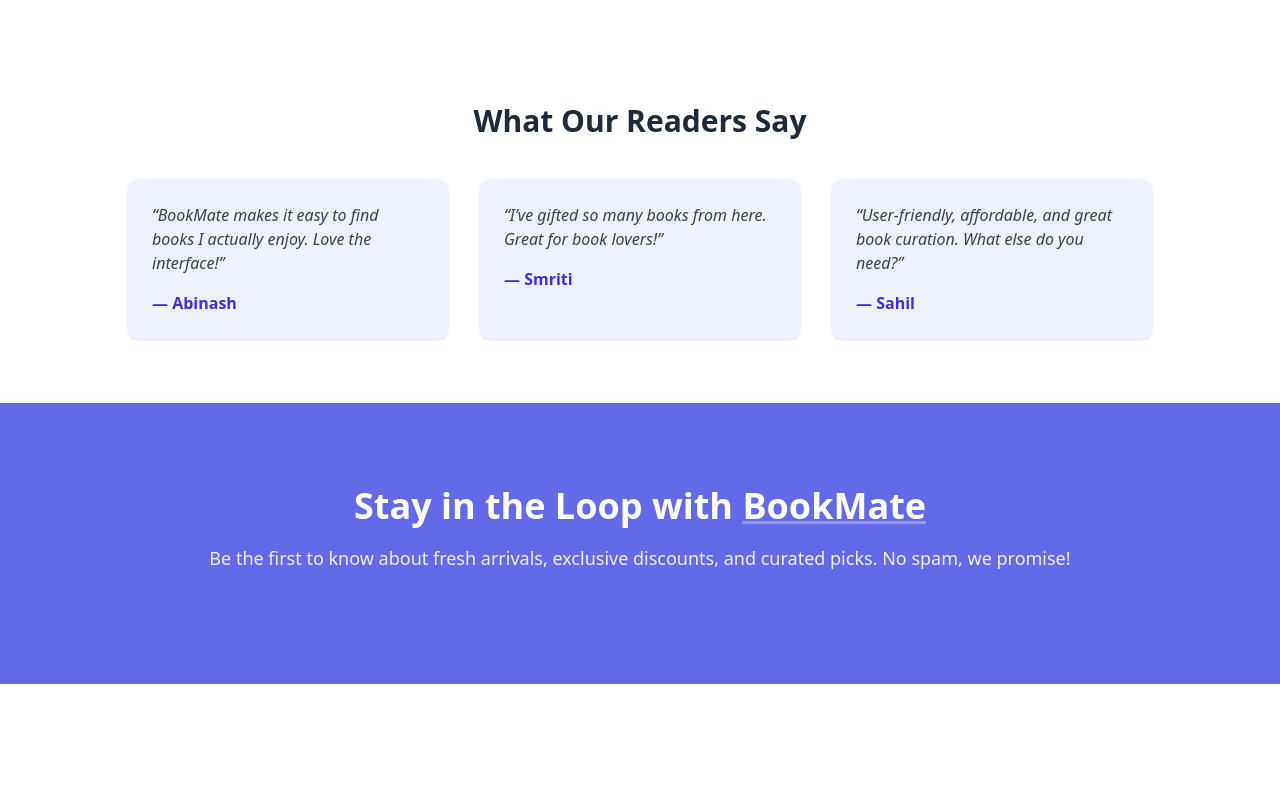
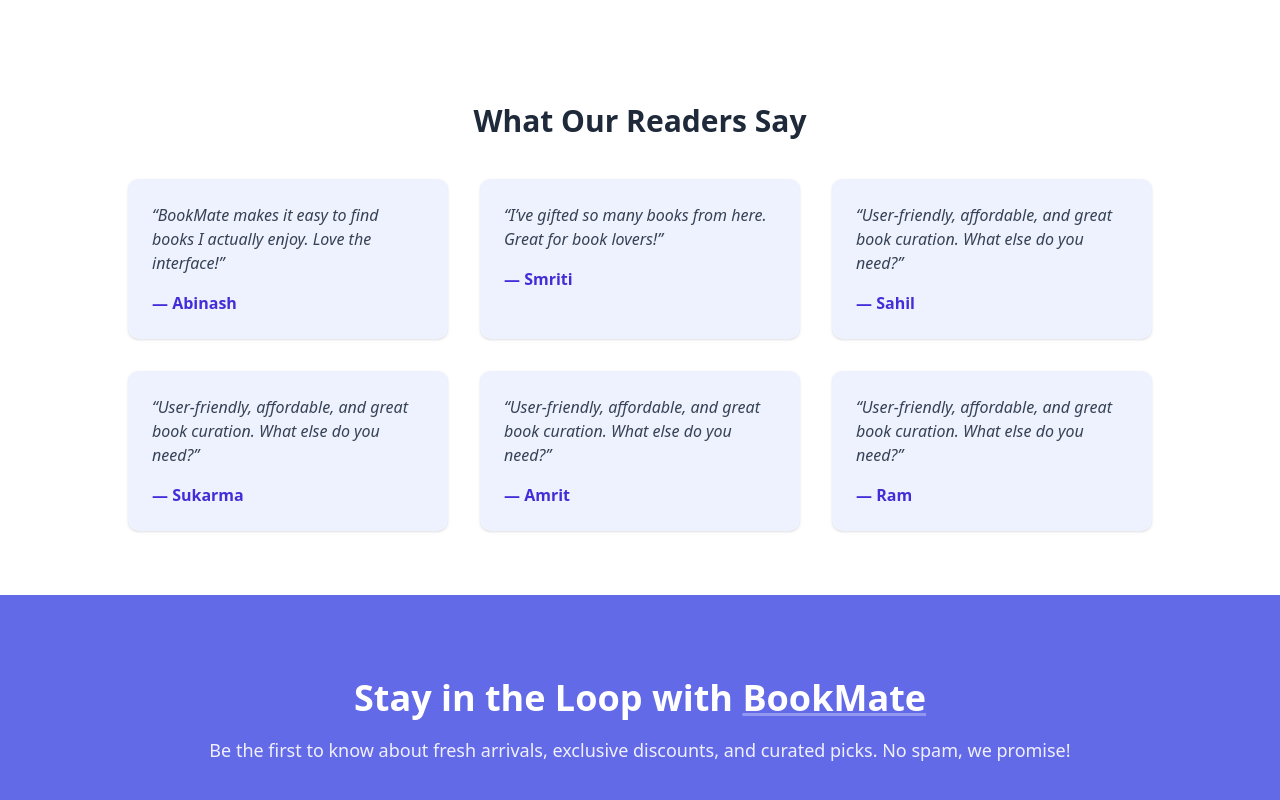
Before and after one commit to abinashchhetri/DoubleATripleS-client, a React (Vite) app: page / in a window 1280 px wide. Shown: the part 1091-1891 px from the top of the page. Before the commit the page ends 1775 px from the top, so only its background shows below. Built offline with nearby package versions, Linux system fonts and the light colour scheme.

Commit message:
name changed

```diff
--- a/src/pages/Home.jsx
+++ b/src/pages/Home.jsx
@@ -81,7 +81,20 @@
               {
                 name: "Sahil",
                 quote: "User-friendly, affordable, and great book curation. What else do you need?",
-              }
+              },
+              {
+                name: "Sukarma",
+                quote: "User-friendly, affordable, and great book curation. What else do you need?",
+              },
+              {
+                name: "Amrit",
+                quote: "User-friendly, affordable, and great book curation. What else do you need?",
+              },
+              {
+                name: "Ram",
+                quote: "User-friendly, affordable, and great book curation. What else do you need?",
+              },
+
             ].map((t, idx) => (
               <div key={idx} className="bg-indigo-50 p-6 rounded-lg shadow hover:shadow-md transition">
                 <p className="text-gray-700 italic mb-4">“{t.quote}”</p>
--- a/src/pages/Login.jsx
+++ b/src/pages/Login.jsx
@@ -38,7 +38,9 @@
 
       // Redirect based on role
       if (res.data.token) {
-        const decodedToken = decodeJwt(res.data.token); // Function to decode JWT
+        const decodedToken = decodeJwt(res.data.token);
+
+        console.log( "decodedToken =" , decodedToken)// Function to decode JWT
         if (decodedToken.role === "Admin") {
           navigate("/admin");
         } else {
```
